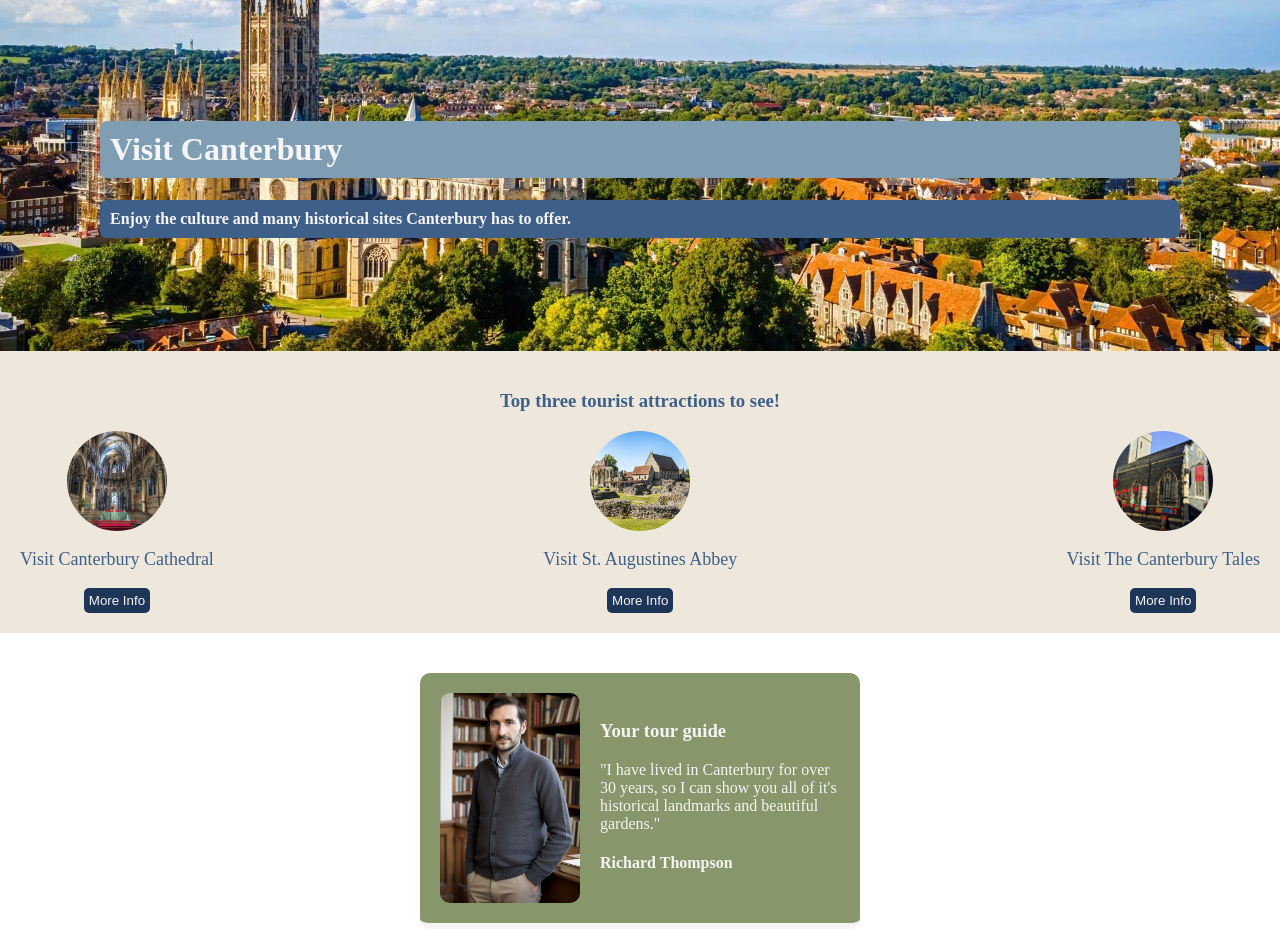
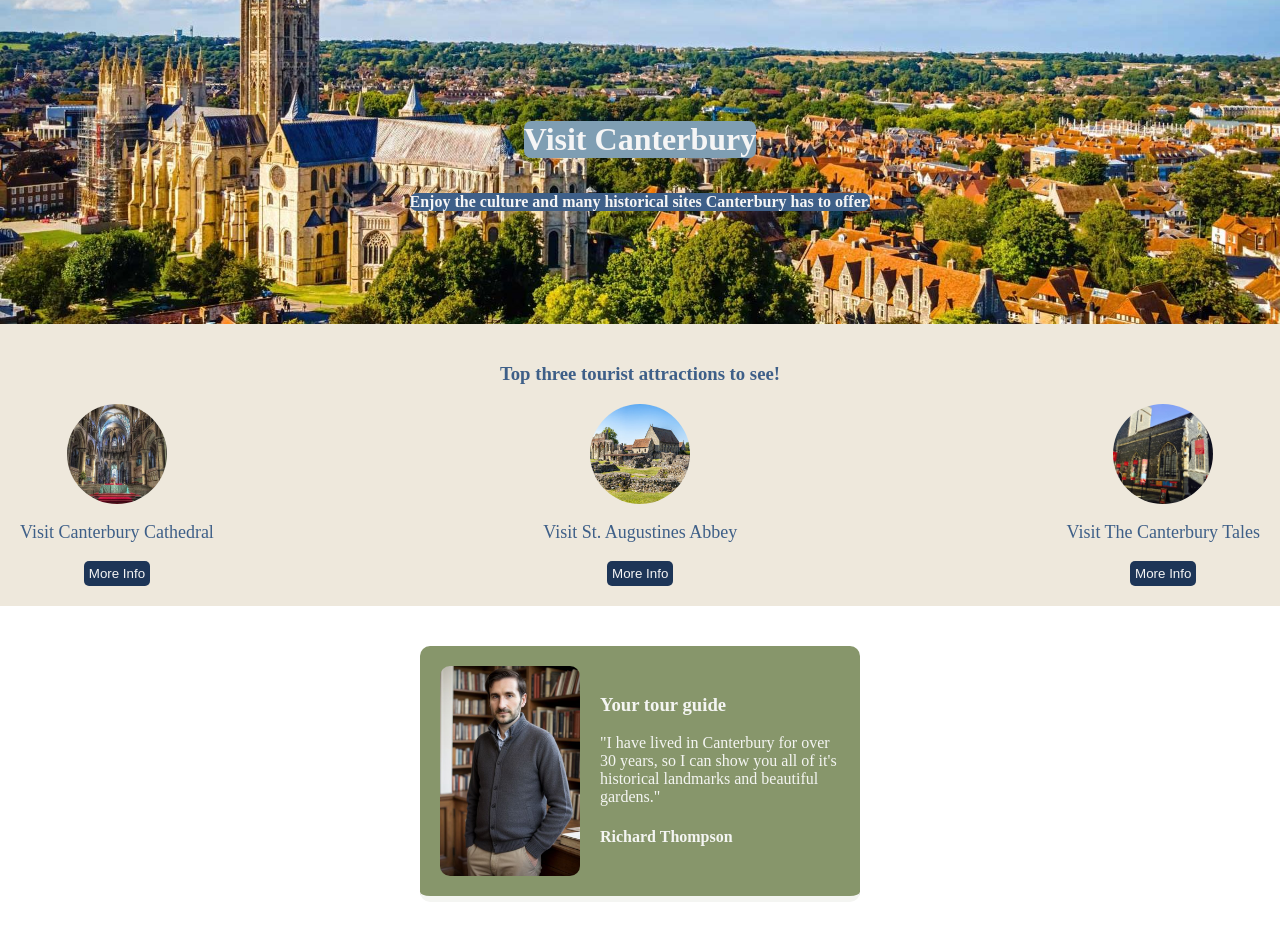
Before and after one commit to RyansCodeSucks/Home-City2.0, a website built with Vite: page index.html in a window 1280 px wide. Shown: the top 932 px of the page. Built offline with nearby package versions, Linux system fonts and the light colour scheme; a web font is replaced by a local one.

Commit message:
Moved the flex to #canterbury

```diff
--- a/styles.css
+++ b/styles.css
@@ -9,22 +9,22 @@
     background-size: cover;
     background-position: center;
     padding: 100px;
+    display: flex;
+    flex-direction: column;
+    align-items: center;
 }
 
 h1 {
     color: whitesmoke;
     background-color: #7F9EB3;
     border-radius: 7px;
-    display: flex;
-    padding: 10px;
+
 }
 
 h2 {
     color: whitesmoke;
     background-color: #3E5F88;
     border-radius: 7px;
-    display: flex;
-    padding: 10px;
     font-size: medium;
 }
 
```
